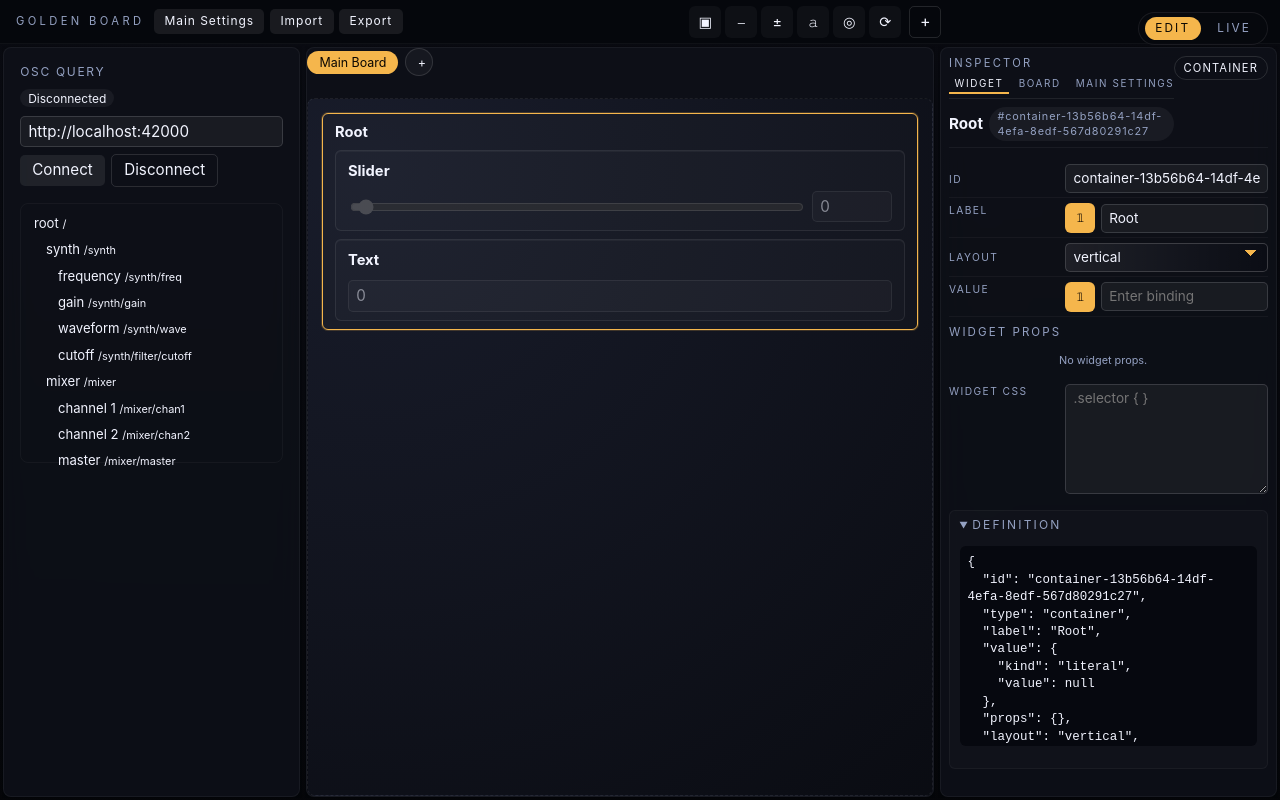
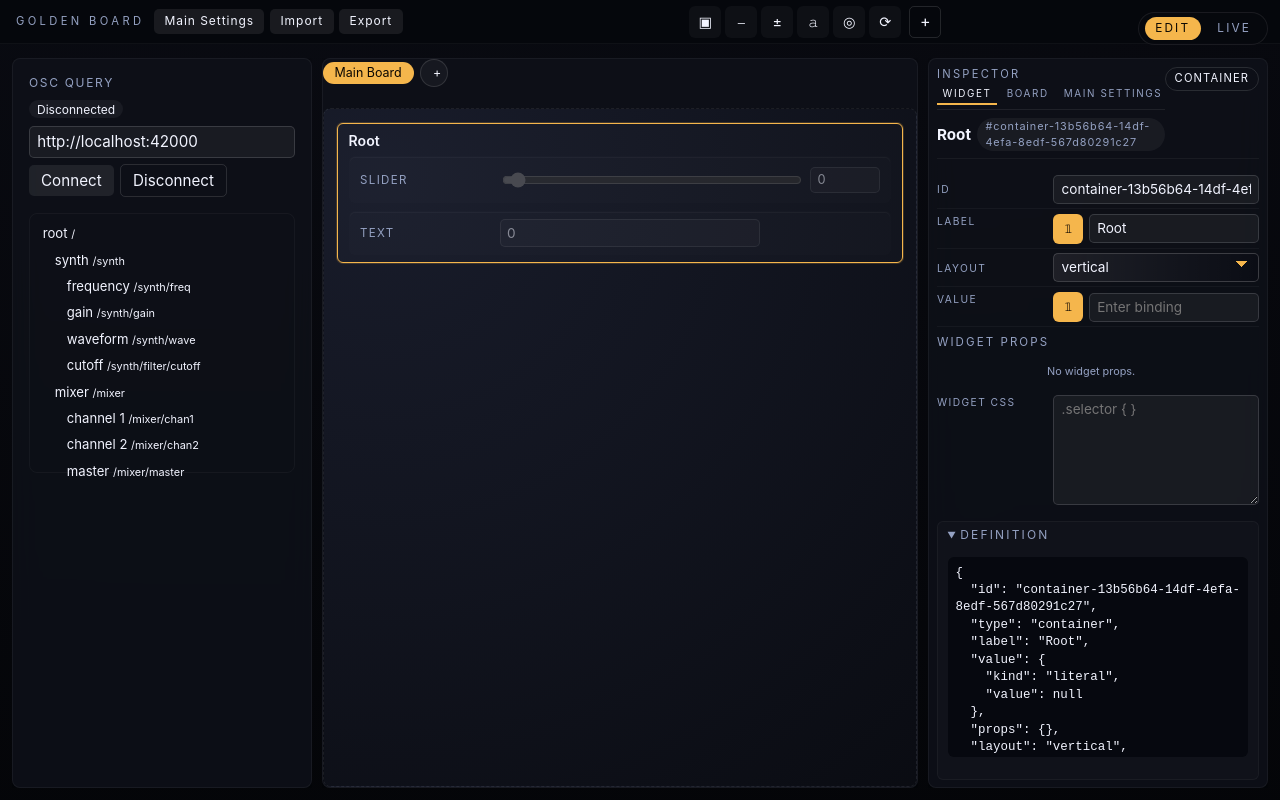
Before and after one commit to Golden-Geek/GoldenBoard, a SvelteKit app: page / in a window 1280 px wide. Built offline with nearby package versions, Linux system fonts and the light colour scheme.

Commit message:
getting Nice

```diff
--- a/src/app.css
+++ b/src/app.css
@@ -1,4 +1,3 @@
-
 :root {
 	color-scheme: dark;
 	--bg: #07090f;
@@ -14,7 +13,9 @@
 	font-family: 'Inter', 'Segoe UI', system-ui;
 }
 
-* {
+*,
+*::before,
+*::after {
 	box-sizing: border-box;
 }
 
@@ -48,13 +49,28 @@ textarea {
 	overflow: hidden;
 }
 
+.toolbar-wrapper {
+	margin: 0 0 0.35rem;
+	max-height: 200px;
+	overflow: hidden;
+	transition: max-height 220ms ease, margin 220ms ease, opacity 180ms ease;
+}
+
+.toolbar-wrapper.toolbar-collapsed {
+	max-height: 0;
+	margin-bottom: 0;
+	opacity: 0;
+	pointer-events: none;
+}
+
 .workspace {
 	flex: 1;
 	display: grid;
-	gap: 0.2rem;
-	padding: 0.1rem;
+	gap: 0.6rem;
+	padding: 0.5rem 0.75rem 0.75rem;
 	min-height: 0;
 	overflow: hidden;
+	transition: padding 200ms ease, gap 200ms ease;
 }
 
 .workspace-edit {
@@ -64,21 +80,41 @@ textarea {
 .workspace-live {
 	display: flex;
 	padding: 0.75rem 1rem 1.25rem;
-	background: radial-gradient(circle at 20% 0%, rgba(26, 31, 48, 0.8), rgba(5, 6, 10, 0.95));
+	background: radial-gradient(circle at 20% 0%, rgba(26, 31, 48, 0.85), rgba(5, 6, 10, 0.95));
 }
 
 .panel-column,
 .canvas-wrapper {
-	padding: 0.1rem;
+	/* padding: 0.75rem 0.9rem 1rem; */
 	display: flex;
 	flex-direction: column;
 	min-height: 0;
+	transition: padding 200ms ease, opacity 200ms ease, transform 200ms ease, max-width 200ms ease;
 	overflow: hidden;
 }
 
+.panel-column.panel-collapsed {
+	opacity: 0;
+	padding: 0;
+	max-width: 0;
+	flex: 0 0 0;
+	width: 0;
+	transform: translateX(-28px);
+	pointer-events: none;
+}
+
+.panel-column.panel-right.panel-collapsed {
+	transform: translateX(28px);
+}
+
+.workspace-live .canvas-wrapper {
+	flex: 1;
+	padding: 1.25rem;
+}
+
 .workspace-live .canvas-wrapper.live-only {
-	padding: 0;
 	background: transparent;
+	padding: 1.25rem 1.5rem;
 }
 
 .panel-column > .panel,
@@ -88,12 +124,20 @@ textarea {
 	overflow: auto;
 }
 
+.panel-column > .panel {
+	transition: opacity 200ms ease;
+}
+
 .panel {
 	background: var(--panel);
 	border: 1px solid rgba(255, 255, 255, 0.05);
 	border-radius: var(--radius);
 	box-shadow: 0 20px 45px rgba(3, 5, 8, 0.6);
 	backdrop-filter: blur(16px);
+}
+
+.workspace-live .panel-collapsed > .panel {
+	opacity: 0;
 }
 
 .section-title {
@@ -121,13 +165,20 @@ textarea {
 	position: relative;
 }
 
-.workspace-live .canvas-wrapper {
-	padding: 1.25rem;
+.live-stage {
+	flex: 1;
+	display: flex;
+	justify-content: center;
+	align-items: flex-start;
+	padding: 1.5rem;
 	width: 100%;
+	height: 100%;
+	overflow: auto;
 }
 
-.workspace-live .canvas-wrapper > .panel {
-	flex: 1;
+.live-stage .widget {
+	width: min(960px, 100%);
+	margin: 0 auto;
 }
 
 @media (max-width: 1200px) {
@@ -176,14 +227,18 @@ textarea {
 	}
 }
 
+.widget {
+	border: 1px solid transparent;
+	border-radius: 6px;
+	padding: 0.45rem 0.65rem;
+	background: rgba(255, 255, 255, 0.012);
+	box-shadow: inset 0 1px 0 rgba(255, 255, 255, 0.03);
+	transition: border 120ms ease, box-shadow 150ms ease, transform 120ms ease;
+}
 
-.widget {
-	border: 1px solid rgba(255, 255, 255, 0.08);
-	border-radius: 6px;
-	padding: 0.5rem 0.75rem;
-	background: rgba(255, 255, 255, 0.015);
-	box-shadow: inset 0 1px 0 rgba(255, 255, 255, 0.04);
-	transition: border 120ms ease, transform 120ms ease;
+.widget[data-mode='edit']:hover {
+	border-color: rgba(255, 255, 255, 0.18);
+	box-shadow: 0 0 0 1px rgba(255, 255, 255, 0.08);
 }
 
 .widget.selected {
--- a/src/lib/components/WidgetRenderer.svelte
+++ b/src/lib/components/WidgetRenderer.svelte
@@ -13,8 +13,7 @@
 		insertWidgetInstance,
 		propagateWidgetValue,
 		selectWidget,
-		setWidgetLiteralValue,
-		removeWidgetFromBoard
+		setWidgetLiteralValue
 	} from '$lib/stores/boards';
 	import { createId } from '$lib/utils/ids';
 	import { editorMode } from '$lib/stores/ui';
@@ -36,7 +35,6 @@
 	let mode: EditorMode = 'edit';
 	$: mode = $editorMode;
 	$: isEditMode = mode === 'edit';
-	const isRemovable = () => widget.id !== rootId;
 
 	let metaLabel = widget.label;
 	let metaId = widget.id;
@@ -81,12 +79,6 @@
 		} else {
 			propagateWidgetValue(widget.id, widget.value, next);
 		}
-	};
-
-	const handleRemove = (event: Event) => {
-		event.stopPropagation();
-		if (!isRemovable()) return;
-		removeWidgetFromBoard(widget.id);
 	};
 
 	const handleDrop = (event: DragEvent) => {
@@ -165,26 +157,10 @@
 	on:dragover={handleDragOver}
 	on:drop={handleDrop}
 >
-		<header>
+	{#if containerWidget}
+		<div class="widget-header">
 			<h4>{metaLabel}</h4>
-			{#if isEditMode && isRemovable()}
-				<button class="icon" type="button" aria-label="Remove widget" on:click|stopPropagation={handleRemove}>
-					✕
-				</button>
-			{/if}
-		</header>
-
-	{#if widget.type === 'slider'}
-		<SliderWidgetView {widget} {ctx} {isEditMode} value={value as number | string | null} onChange={handleValueInput} />
-	{:else if widget.type === 'int-stepper'}
-		<IntStepperWidgetView {widget} {ctx} {isEditMode} value={value as number | string | null} onChange={handleValueInput} />
-	{:else if widget.type === 'text-field'}
-		<TextFieldWidgetView {isEditMode} value={value ?? ''} onInput={handleStringInput} />
-	{:else if widget.type === 'color-picker'}
-		<ColorPickerWidgetView {isEditMode} value={value ?? '#ffffff'} onInput={handleStringInput} />
-	{:else if widget.type === 'rotary'}
-		<RotaryWidgetView {widget} {ctx} {isEditMode} value={value as number | string | null} onChange={handleValueInput} />
-	{:else if containerWidget}
+		</div>
 		<div class={`container-body layout-${containerWidget.layout}`}>
 			{#if containerWidget.layout === 'tabs'}
 				<div class="tabs">
@@ -212,44 +188,58 @@
 				{/each}
 			{/if}
 		</div>
+	{:else}
+		<div class="widget-inline">
+			<span class="widget-label">{metaLabel}</span>
+			<div class="widget-control">
+				{#if widget.type === 'slider'}
+					<SliderWidgetView {widget} {ctx} {isEditMode} value={value as number | string | null} onChange={handleValueInput} />
+				{:else if widget.type === 'int-stepper'}
+					<IntStepperWidgetView {widget} {ctx} {isEditMode} value={value as number | string | null} onChange={handleValueInput} />
+				{:else if widget.type === 'text-field'}
+					<TextFieldWidgetView {isEditMode} value={value ?? ''} onInput={handleStringInput} />
+				{:else if widget.type === 'color-picker'}
+					<ColorPickerWidgetView {isEditMode} value={value ?? '#ffffff'} onInput={handleStringInput} />
+				{:else if widget.type === 'rotary'}
+					<RotaryWidgetView {widget} {ctx} {isEditMode} value={value as number | string | null} onChange={handleValueInput} />
+				{/if}
+			</div>
+		</div>
 	{/if}
 </div>
 
 <style>
-	.widget header {
+	.widget-header {
 		display: flex;
 		align-items: center;
 		justify-content: space-between;
-		gap: 0.5rem;
-		margin-bottom: 0.5rem;
+		margin-bottom: 0.35rem;
 	}
 
-	.widget header h4 {
+	.widget-header h4 {
 		margin: 0;
-		font-size: 0.92rem;
+		font-size: 0.88rem;
+		font-weight: 600;
 	}
 
-	button.icon {
-		display: inline-flex;
+	.widget-inline {
+		display: flex;
 		align-items: center;
-		justify-content: center;
-		width: 24px;
-		height: 24px;
-		padding: 0;
-		border-radius: 999px;
-		font-size: 0.75rem;
-		opacity: 0;
-		pointer-events: none;
-		transition: opacity 120ms ease;
+		gap: 0.6rem;
 	}
 
-	:global(.widget[data-mode='edit']:hover button.icon) {
-		opacity: 1;
-		pointer-events: auto;
+	.widget-label {
+		font-size: 0.72rem;
+		letter-spacing: 0.12em;
+		text-transform: uppercase;
+		color: var(--muted);
+		flex: 0 0 130px;
+		white-space: nowrap;
 	}
 
-	:global(.widget[data-mode='live'] button.icon) {
-		display: none;
+	.widget-control {
+		flex: 1;
+		min-width: 0;
 	}
 
 	:global(.widget[data-mode='edit'] input:disabled),
--- a/src/lib/components/widgets/ColorPickerWidget.svelte
+++ b/src/lib/components/widgets/ColorPickerWidget.svelte
@@ -21,8 +21,8 @@
 	}
 
 	.color-picker input {
-		width: 48px;
-		height: 32px;
+		width: 42px;
+		height: 28px;
 		padding: 0;
 	}
 </style>
--- a/src/lib/components/widgets/IntStepperWidget.svelte
+++ b/src/lib/components/widgets/IntStepperWidget.svelte
@@ -42,6 +42,9 @@
 	}
 
 	.int-stepper input {
-		width: 100%;
+		width: 120px;
+		max-width: 100%;
+		font-size: 0.85rem;
+		padding: 0.25rem 0.4rem;
 	}
 </style>
--- a/src/lib/components/widgets/SliderWidget.svelte
+++ b/src/lib/components/widgets/SliderWidget.svelte
@@ -47,15 +47,18 @@
 <style>
 	.slider-control {
 		display: flex;
-		gap: 0.4rem;
+		gap: 0.35rem;
 		align-items: center;
 	}
 
 	.slider-control input[type='range'] {
 		flex: 1;
+		min-width: 0;
 	}
 
 	.slider-control input[type='number'] {
-		width: 80px;
+		width: 70px;
+		font-size: 0.8rem;
+		padding: 0.2rem 0.4rem;
 	}
 </style>
--- a/src/lib/components/widgets/TextFieldWidget.svelte
+++ b/src/lib/components/widgets/TextFieldWidget.svelte
@@ -22,5 +22,8 @@
 
 	.text-field input {
 		width: 100%;
+		max-width: 260px;
+		font-size: 0.85rem;
+		padding: 0.22rem 0.4rem;
 	}
 </style>
--- a/src/lib/stores/boards.ts
+++ b/src/lib/stores/boards.ts
@@ -8,6 +8,19 @@ import { findWidget, insertIntoContainer, removeWidget, updateWidget } from '$li
 import { pushOscValue } from '$lib/stores/oscquery';
 
 const STORAGE_KEY = 'goldenboard:boards';
+const HISTORY_LIMIT = 50;
+const undoStack: BoardsState[] = [];
+const redoStack: BoardsState[] = [];
+let suppressHistory = false;
+
+const snapshotState = (state: BoardsState): BoardsState => structuredClone(state);
+
+const pushBounded = (stack: BoardsState[], state: BoardsState) => {
+	stack.push(state);
+	if (stack.length > HISTORY_LIMIT) {
+		stack.shift();
+	}
+};
 
 function createDefaultBoard(): Board {
 	const root = ensureMeta<ContainerWidget>({
@@ -51,6 +64,43 @@ function loadState(): BoardsState {
 
 export const boardsStore = writable<BoardsState>(loadState());
 
+function updateBoardsState(updater: (state: BoardsState) => BoardsState): void {
+	boardsStore.update((state) => {
+		const next = updater(state);
+		if (next === state) {
+			return state;
+		}
+		if (!suppressHistory) {
+			pushBounded(undoStack, snapshotState(state));
+			redoStack.length = 0;
+		}
+		return next;
+	});
+}
+
+export function undoBoardChange(): void {
+	if (!undoStack.length) return;
+	const previous = undoStack.pop();
+	if (!previous) return;
+	suppressHistory = true;
+	pushBounded(redoStack, snapshotState(get(boardsStore)));
+	boardsStore.set(previous);
+	suppressHistory = false;
+}
+
+export function redoBoardChange(): void {
+	if (!redoStack.length) return;
+	const next = redoStack.pop();
+	if (!next) return;
+	suppressHistory = true;
+	pushBounded(undoStack, snapshotState(get(boardsStore)));
+	boardsStore.set(next);
+	suppressHistory = false;
+}
+
+export const canUndoBoardChange = (): boolean => undoStack.length > 0;
+export const canRedoBoardChange = (): boolean => redoStack.length > 0;
+
 if (browser) {
 	boardsStore.subscribe((state) => {
 		localStorage.setItem(STORAGE_KEY, JSON.stringify(state));
@@ -83,7 +133,7 @@ export function selectWidget(widgetId: string): void {
 }
 
 export function addBoard(name = 'New Board'): void {
-	boardsStore.update((state) => {
+	updateBoardsState((state) => {
 		const board: Board = {
 			id: createId('board'),
 			name,
@@ -110,7 +160,7 @@ export function addBoard(name = 'New Board'): void {
 }
 
 export function removeBoard(boardId: string): void {
-	boardsStore.update((state) => {
+	updateBoardsState((state) => {
 		if (state.boards.length === 1) {
 			return state;
 		}
@@ -126,7 +176,7 @@ export function removeBoard(boardId: string): void {
 }
 
 export function removeWidgetFromBoard(widgetId: string): void {
-	boardsStore.update((state) => {
+	updateBoardsState((state) => {
 		const board = findRoot(state, state.activeBoardId);
 		const updated = removeWidget(board, widgetId);
 		return attachBoard(state, updated);
@@ -134,7 +184,7 @@ export function removeWidgetFromBoard(widgetId: string): void {
 }
 
 export function addWidgetToBoard(kind: WidgetKind, parentId?: string): void {
-	boardsStore.update((state) => {
+	updateBoardsState((state) => {
 		const board = findRoot(state, state.activeBoardId);
 		const updatedBoard = placeWidget(board, createWidget(kind), parentId ?? state.selection?.widgetId);
 		return attachBoard(state, updatedBoard);
@@ -142,7 +192,7 @@ export function addWidgetToBoard(kind: WidgetKind, parentId?: string): void {
 }
 
 export function insertWidgetInstance(widget: Widget, parentId?: string): void {
-	boardsStore.update((state) => {
+	updateBoardsState((state) => {
 		const board = findRoot(state, state.activeBoardId);
 		const updatedBoard = placeWidget(
 			board,
@@ -154,7 +204,7 @@ export function insertWidgetInstance(widget: Widget, parentId?: string): void {
 }
 
 export function updateWidgetBindings(widgetId: string, mapper: (props: Widget) => Widget): void {
-	boardsStore.update((state) => {
+	updateBoardsState((state) => {
 		const board = findRoot(state, state.activeBoardId);
 		const updated = updateWidget(board, widgetId, (widget) => sanitizeWidget(mapper(widget)));
 		return attachBoard(state, updated);
@@ -171,7 +221,7 @@ export function setWidgetLiteralValue(widgetId: string, value: BindingValue): vo
 }
 
 export function updateBoardCss(css: string): void {
-	boardsStore.update((state) => {
+	updateBoardsState((state) => {
 		const board = findRoot(state, state.activeBoardId);
 		const updated = { ...board, css };
 		return attachBoard(state, updated);
@@ -181,7 +231,7 @@ export function updateBoardCss(css: string): void {
 export function renameWidgetId(widgetId: string, nextId: string): void {
 	const trimmed = nextId.trim();
 	if (!trimmed) return;
-	boardsStore.update((state) => {
+	updateBoardsState((state) => {
 		const board = findRoot(state, state.activeBoardId);
 		const target = findWidget(board, widgetId);
 		if (!target || widgetId === trimmed) return state;
@@ -202,7 +252,7 @@ export function renameWidgetId(widgetId: string, nextId: string): void {
 }
 
 export function registerCustomWidget(template: WidgetTemplate): void {
-	boardsStore.update((state) => {
+	updateBoardsState((state) => {
 		const board = findRoot(state, state.activeBoardId);
 		const normalized: WidgetTemplate = {
 			...template,
@@ -216,7 +266,7 @@ export function registerCustomWidget(template: WidgetTemplate): void {
 }
 
 export function removeCustomWidgetTemplate(templateId: string): void {
-	boardsStore.update((state) => {
+	updateBoardsState((state) => {
 		const board = findRoot(state, state.activeBoardId);
 		const next: Board = {
 			...board,
@@ -243,7 +293,7 @@ export function importBoard(json: string): void {
 			board.id = createId('board');
 		}
 		const normalized = normalizeBoard(board);
-		boardsStore.update((state) => ({
+			updateBoardsState((state) => ({
 			boards: [...state.boards, normalized],
 			activeBoardId: normalized.id,
 			selection: { boardId: normalized.id, widgetId: normalized.root.id }
--- a/src/routes/+page.svelte
+++ b/src/routes/+page.svelte
@@ -7,17 +7,67 @@
 	import MainSettingsDialog from '$lib/components/MainSettingsDialog.svelte';
 	import { editorMode, mainSettings } from '$lib/stores/ui';
 	import type { EditorMode } from '$lib/stores/ui';
-	import { activeBoard } from '$lib/stores/boards';
+	import {
+		activeBoard,
+		selectedWidget,
+		removeWidgetFromBoard,
+		undoBoardChange,
+		redoBoardChange
+	} from '$lib/stores/boards';
+	import type { ContainerWidget, Widget } from '$lib/types/widgets';
 
 	let mode: EditorMode = 'edit';
 	let settingsOpen = false;
 	let boardCss = '';
 	let globalCss = '';
+	let selection: { widget: Widget; parent?: ContainerWidget } | null = null;
 	$: mode = $editorMode;
 	$: isLive = mode === 'live';
 	$: showLiveBoards = $mainSettings.showLiveBoards;
+	$: canvasShowsHeader = !isLive || showLiveBoards;
+	$: canvasShowsPanel = !isLive;
 	$: globalCss = $mainSettings.globalCss;
 	$: boardCss = $activeBoard?.css ?? '';
+	$: selection = $selectedWidget;
+
+	const isEditableTarget = (target: EventTarget | null): target is HTMLElement => {
+		if (!(target instanceof HTMLElement)) return false;
+		const tag = target.tagName;
+		if (target.isContentEditable) return true;
+		return tag === 'INPUT' || tag === 'TEXTAREA' || tag === 'SELECT';
+	};
+
+	const handleGlobalKeydown = (event: KeyboardEvent) => {
+		if (isLive) return;
+		const targetIsEditable = isEditableTarget(event.target);
+		const metaPressed = event.metaKey || event.ctrlKey;
+		const key = event.key;
+		const normalizedKey = key.toLowerCase();
+
+		if (metaPressed && !targetIsEditable) {
+			if (normalizedKey === 'z') {
+				event.preventDefault();
+				if (event.shiftKey) {
+					redoBoardChange();
+				} else {
+					undoBoardChange();
+				}
+				return;
+			}
+			if (normalizedKey === 'y') {
+				event.preventDefault();
+				redoBoardChange();
+				return;
+			}
+		}
+
+		if (targetIsEditable) return;
+		if (!selection || !$activeBoard) return;
+		if (selection.widget.id === $activeBoard.root.id) return;
+		if (!['Delete', 'Backspace'].includes(key)) return;
+		event.preventDefault();
+		removeWidgetFromBoard(selection.widget.id);
+	};
 </script>
 
 <svelte:head>
@@ -29,28 +79,24 @@
 	{/if}
 </svelte:head>
 
+<svelte:window on:keydown={handleGlobalKeydown} />
+
 <div class={`app-root mode-${mode}`}>
 	<ModeToggle />
-	{#if !isLive}
+	<div class={`toolbar-wrapper ${isLive ? 'toolbar-collapsed' : ''}`} aria-hidden={isLive}>
 		<Toolbar on:openSettings={() => (settingsOpen = true)} />
-	{/if}
+	</div>
 
 	<div class={`workspace ${isLive ? 'workspace-live' : 'workspace-edit'}`}>
-		{#if isLive}
-			<main class="canvas-wrapper live-only">
-				<BoardCanvas showHeader={showLiveBoards} showPanel={false} />
-			</main>
-		{:else}
-			<aside class="panel-column">
-				<OscTreePanel />
-			</aside>
-			<main class="canvas-wrapper">
-				<BoardCanvas />
-			</main>
-			<aside class="panel-column">
-				<InspectorPanel />
-			</aside>
-		{/if}
+		<aside class={`panel-column panel-left ${isLive ? 'panel-collapsed' : ''}`} aria-hidden={isLive}>
+			<OscTreePanel />
+		</aside>
+		<main class={`canvas-wrapper ${isLive ? 'live-only' : ''}`}>
+			<BoardCanvas showHeader={canvasShowsHeader} showPanel={canvasShowsPanel} />
+		</main>
+		<aside class={`panel-column panel-right ${isLive ? 'panel-collapsed' : ''}`} aria-hidden={isLive}>
+			<InspectorPanel />
+		</aside>
 	</div>
 	<MainSettingsDialog bind:open={settingsOpen} />
 </div>
```
Also changed, not shown: src/lib/components/widgets/RotaryWidget.svelte (+5 -2 lines).
